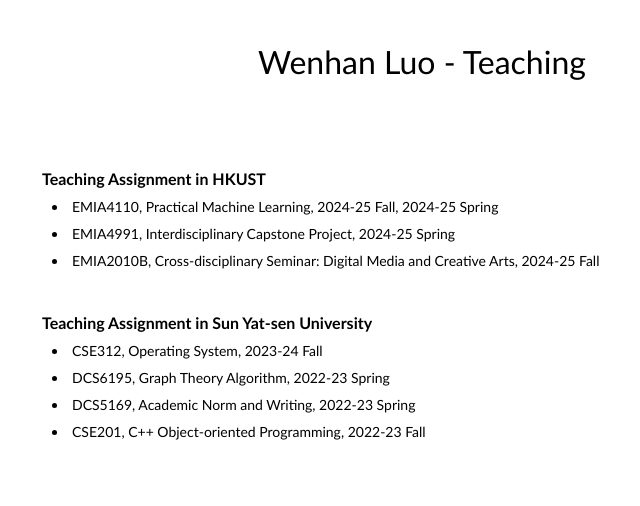
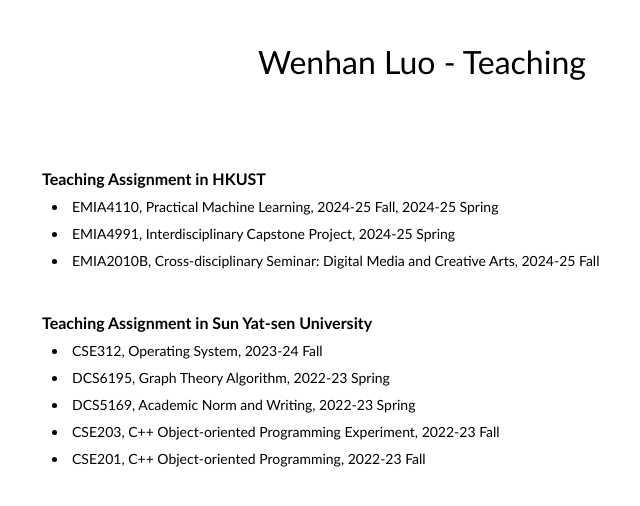
Before and after one commit to whluo/whluo.github.io, a Jekyll site: the page assets/teaching.html, which Jekyll copies as it is, in a window 1280 px wide. Shown: the top 506 px of the page, without its empty margins (218-858 px from the left). Built offline with Jekyll 4.4.1, drawn with Linux system fonts in a browser that asks for light colours.

Commit message:
update teaching

```diff
--- a/assets/teaching.html
+++ b/assets/teaching.html
@@ -83,6 +83,10 @@
                     </li>
 
                     <li>
+                      CSE203, C++ Object-oriented Programming Experiment, 2022-23 Fall
+                    </li>
+
+                    <li>
                       CSE201, C++ Object-oriented Programming, 2022-23 Fall
                     </li>
 
```
